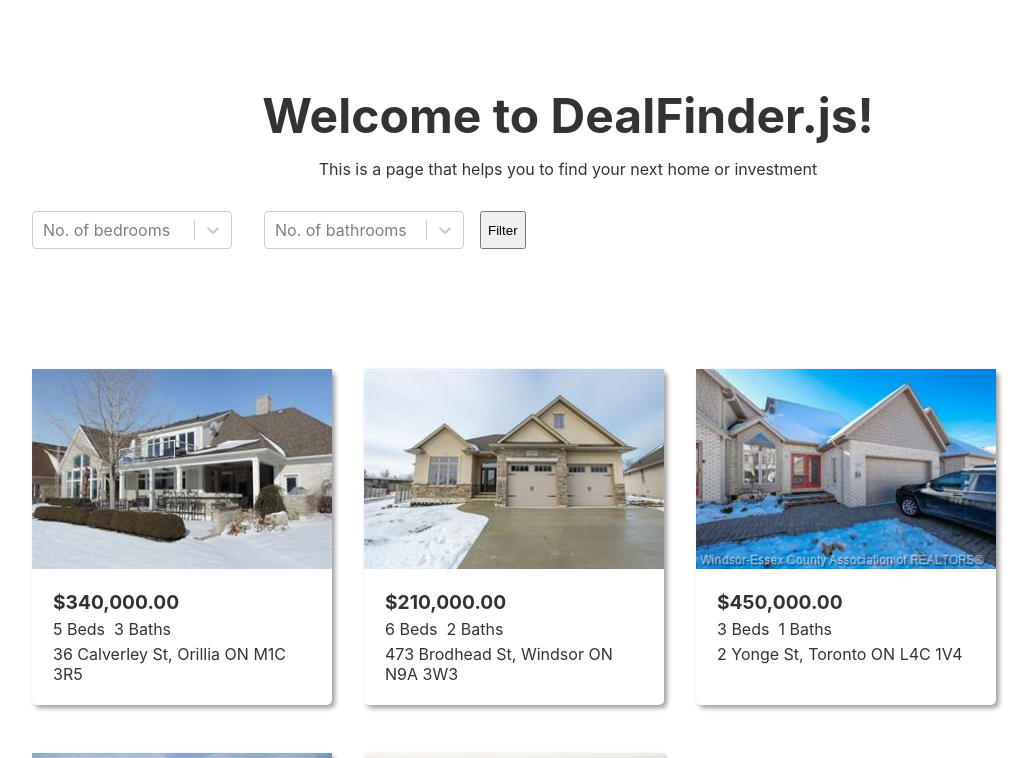
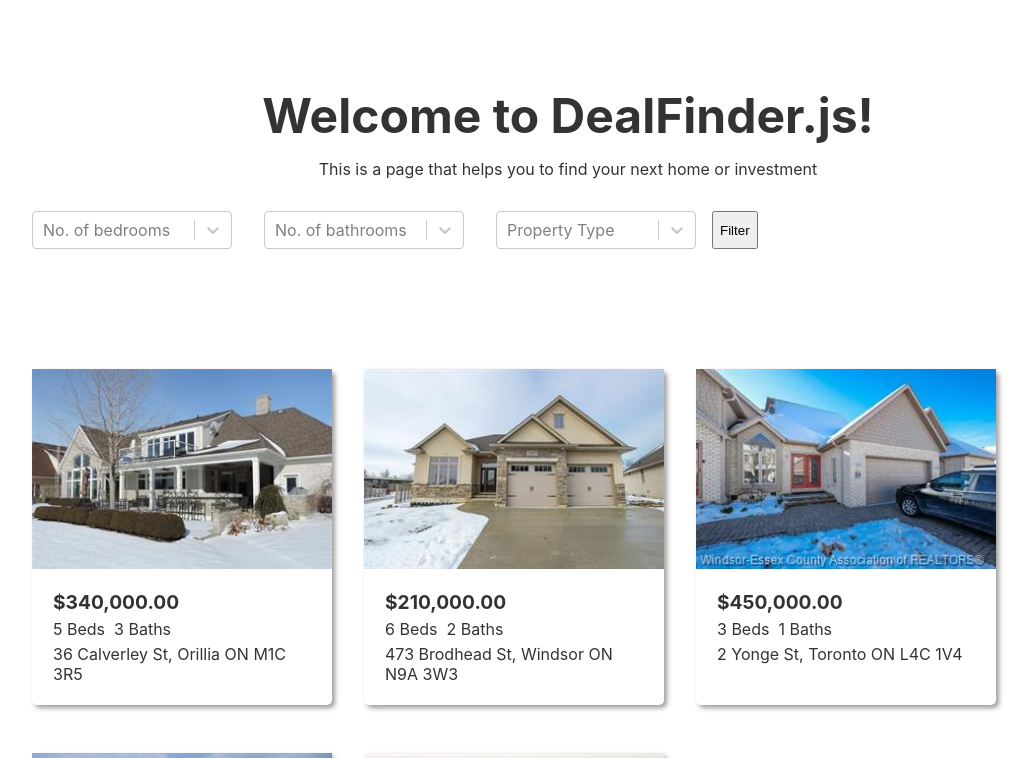
Before and after one commit to xzlstc415/deal-finder, a Next.js app: page / in a window 1280 px wide. Shown: the top 758 px of the page, without its empty margins (72-1105 px from the left). Built offline with nearby package versions, Linux system fonts and the light colour scheme.

Commit message:
add typeselect

```diff
--- a/components/Select/index.js
+++ b/components/RoomSelect/index.js
@@ -12,8 +12,8 @@
   { value: '4+', label: '4+' }
 ];
 
-const Select = props => (
+const RoomSelect = props => (
   <ReactSelect {...props} options={options} className="filter-select" />
 );
 
-export default Select;
+export default RoomSelect;
--- /dev/null
+++ b/components/TypeSelect/index.js
@@ -0,0 +1,14 @@
+import React from 'react';
+import ReactSelect from 'react-select';
+
+const options = [
+  { value: 'Residential', label: 'Residential' },
+  { value: 'Land', label: 'Land' },
+  { value: 'Commercial', label: 'Commercial' }
+];
+
+const TypeSelect = props => (
+  <ReactSelect {...props} options={options} className="filter-select" />
+);
+
+export default TypeSelect;
--- a/components/Welcome/index.js
+++ b/components/Welcome/index.js
@@ -1,21 +1,18 @@
 import React, { useState, useEffect } from 'react';
 import { fetchListings } from '../../data/listing';
 import PropertyList from './PropertyList';
-import useLocation from '../../hooks/useLocation';
-import useBedrooms from '../../hooks/useBedrooms';
-import Select from '../Select';
+import RoomSelect from '../RoomSelect';
+import TypeSelect from '../TypeSelect';
 
 const Welcome = () => {
   const [listings, setListings] = useState([]);
-  const [location] = useLocation();
-  const [bedrooms, setBadrooms] = useBedrooms();
+  const [bedrooms, setBadrooms] = useState(null);
   const [bathrooms, setBathrooms] = useState(null);
   const [type, setType] = useState(null);
   const [minPrice, setMinPrice] = useState(null);
   const [maxPrice, setMaxPrice] = useState(null);
   const [listedSince, setListedSince] = useState(null);
   const [buildingType, setBuildingType] = useState(null);
-  const [mlsNumber, setMlsNumber] = useState(null);
   useEffect(() => {
     setListings(
       fetchListings({
@@ -50,16 +47,22 @@
         This is a page that helps you to find your next home or investment
       </p>
       <form onSubmit={handleSubmit} className="filter-form">
-        <Select
+        <RoomSelect
           placeholder="No. of bedrooms"
           onChange={selectedOption => {
             setBadrooms(selectedOption.value);
           }}
         />
-        <Select
+        <RoomSelect
           placeholder="No. of bathrooms"
           onChange={selectedOption => {
             setBathrooms(selectedOption.value);
+          }}
+        />
+        <TypeSelect
+          placeholder="Property Type"
+          onChange={selectedOption => {
+            setType(selectedOption.value);
           }}
         />
         <button type="submit">Filter</button>
--- a/data/listing.js
+++ b/data/listing.js
@@ -81,6 +81,12 @@
   });
 };
 
+const findByType = (result, type) => {
+  return result.filter(listing => {
+    return listing.type === type;
+  });
+};
+
 export const fetchListings = ({
   location,
   bedrooms,
--- a/hooks/useBedrooms.js
+++ /dev/null
@@ -1,8 +0,0 @@
-import { useState } from 'react';
-
-const useBedrooms = () => {
-  const [bedrooms, setBedrooms] = useState(null);
-  return [bedrooms, setBedrooms];
-};
-
-export default useBedrooms;
--- a/hooks/useLocation.js
+++ /dev/null
@@ -1,8 +0,0 @@
-import { useState } from 'react';
-
-const useLocation = () => {
-  const [location, setLocation] = useState(null);
-  return [location, setLocation];
-};
-
-export default useLocation;
--- a/pages/_app.js
+++ b/pages/_app.js
@@ -1,7 +1,7 @@
 import '../components/Welcome/index.css';
 import '../components/Welcome/PropertyList/index.css';
 import '../components/Input/index.css';
-import '../components/Select/index.css';
+import '../components/RoomSelect/index.css';
 
 // This default export is required in a new `pages/_app.js` file.
 export default function MyApp({ Component, pageProps }) {
```
Also changed, not shown: components/RoomSelect/index.css (renamed from components/Select/index.css).
